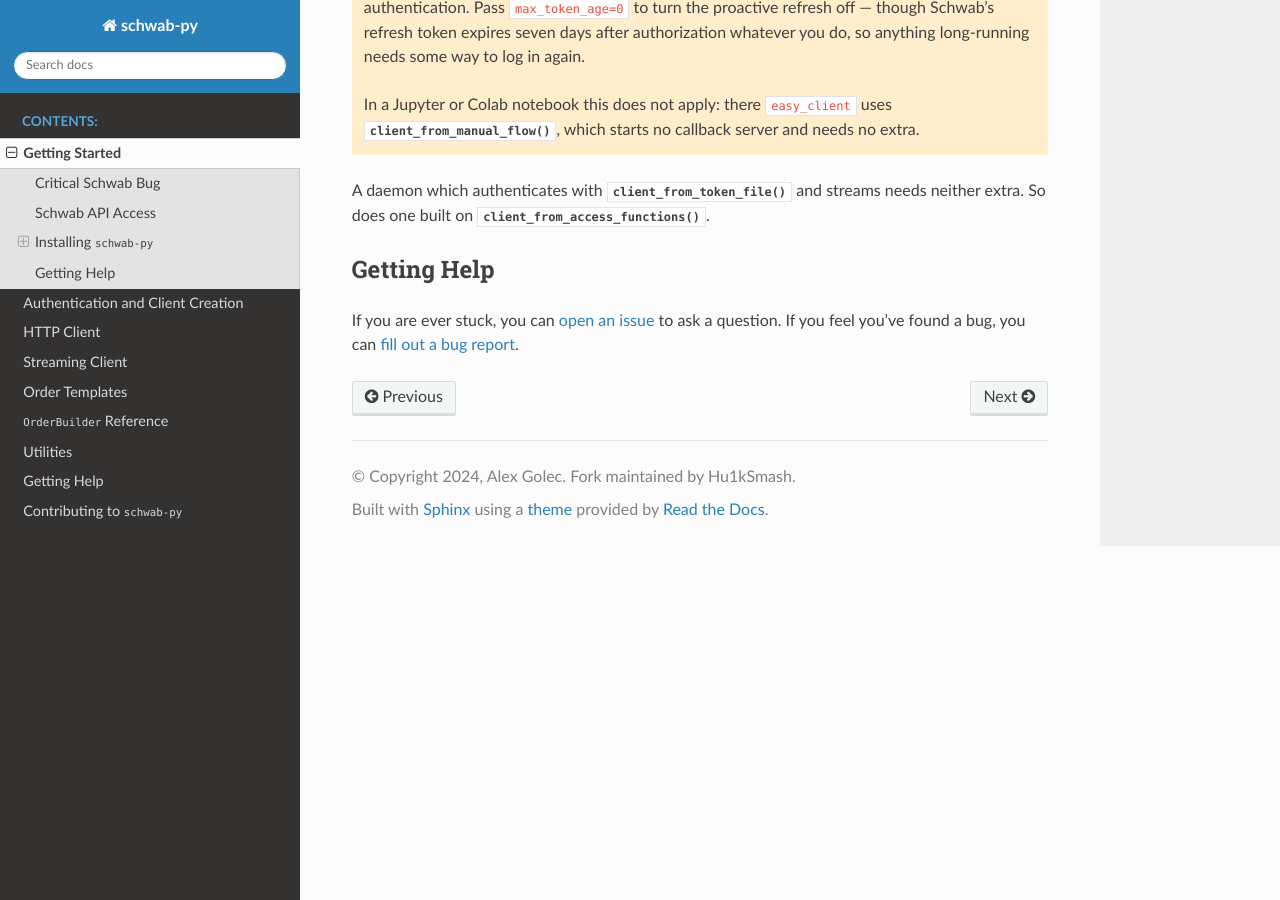
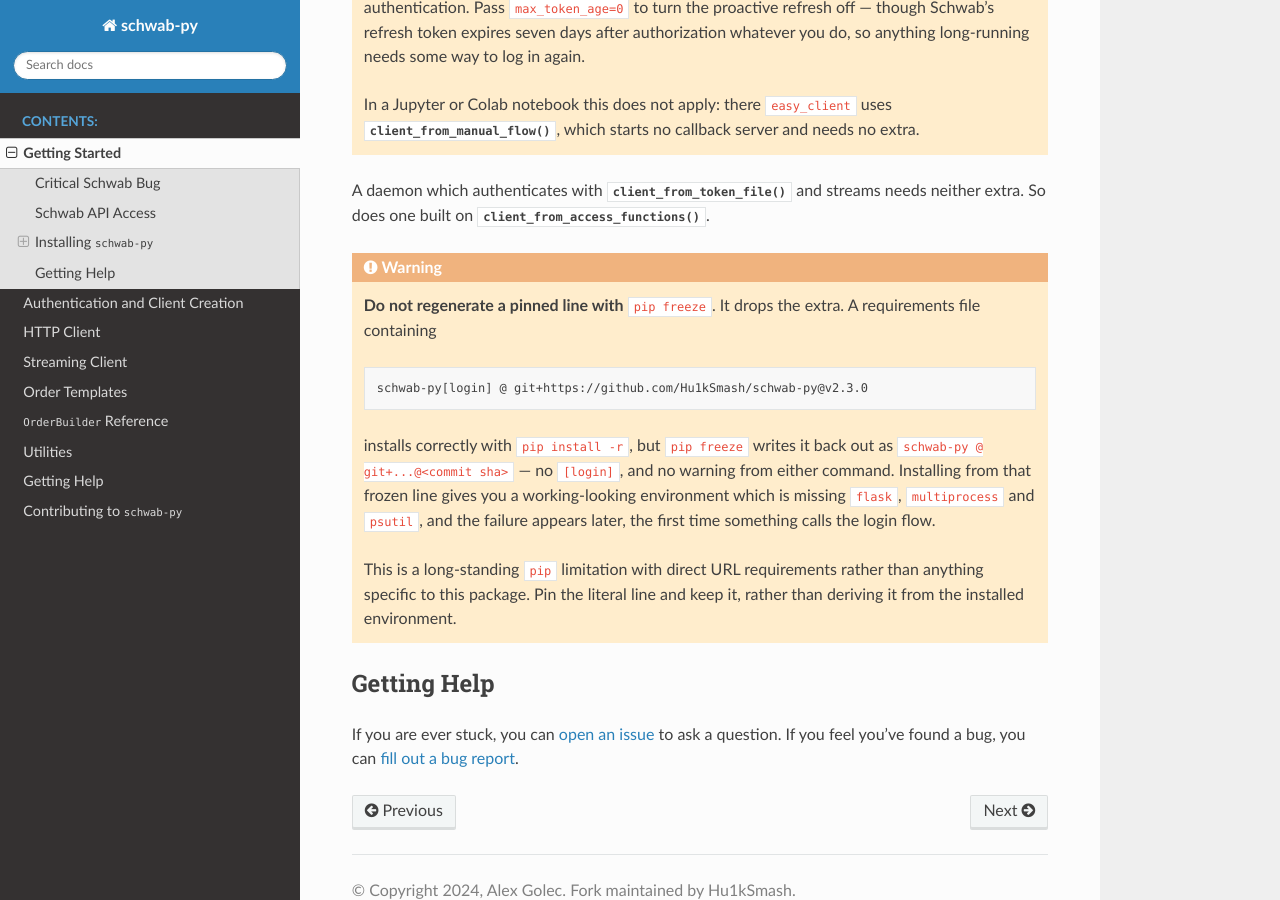
Before and after one commit to Hu1kSmash/schwab-py, a Sphinx documentation site: the page built from docs/getting-started.rst, in a window 1280 px wide and 900 px high, scrolled down 6610 px. Built offline with Sphinx 7.4.7 and the Read the Docs theme 3.1.0, drawn with Linux system fonts in a browser that asks for light colours.

Commit message:
Document that pip freeze drops the extra from a pinned line
Measured while helping a consumer verify their install tooling, and worth
writing down because this documentation is what tells people to install
schwab-py[login] in the first place.

A requirements file carrying

    schwab-py[login] @ git+https://github.com/Hu1kSmash/schwab-py@v2.3.0

installs correctly with `pip install -r`. Freezing that environment writes back

    schwab-py @ git+https://github.com/Hu1kSmash/schwab-py@<commit sha>

with no [login] and no warning from either command. Installing from the frozen
line was verified to give 15 packages, none of flask/multiprocess/psutil, and
an environment which looks fine until something first calls the login flow.

A pip limitation with direct URL requirements rather than anything this
package can fix, so the documentation says to pin the literal line and keep it
rather than derive it from the installed environment.

```diff
--- a/docs/getting-started.rst
+++ b/docs/getting-started.rst
@@ -245,6 +245,26 @@ A daemon which authenticates with :func:`~schwab.auth.client_from_token_file`
 and streams needs neither extra. So does one built on
 :func:`~schwab.auth.client_from_access_functions`.
 
+.. warning::
+
+  **Do not regenerate a pinned line with** ``pip freeze``. It drops the extra.
+  A requirements file containing
+
+  .. code-block:: text
+
+    schwab-py[login] @ git+https://github.com/Hu1kSmash/schwab-py@v2.3.0
+
+  installs correctly with ``pip install -r``, but ``pip freeze`` writes it back
+  out as ``schwab-py @ git+...@<commit sha>`` --- no ``[login]``, and no
+  warning from either command. Installing from that frozen line gives you a
+  working-looking environment which is missing ``flask``, ``multiprocess`` and
+  ``psutil``, and the failure appears later, the first time something calls the
+  login flow.
+
+  This is a long-standing ``pip`` limitation with direct URL requirements
+  rather than anything specific to this package. Pin the literal line and keep
+  it, rather than deriving it from the installed environment.
+
 ++++++++++++
 Getting Help
 ++++++++++++
```
Also changed, not shown: CHANGELOG.md (+12 -0 lines).
